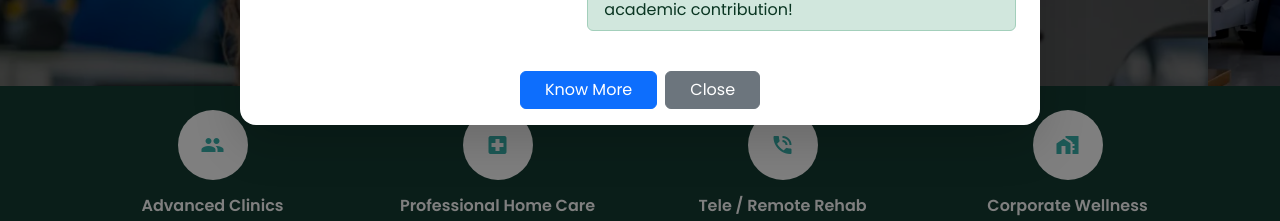
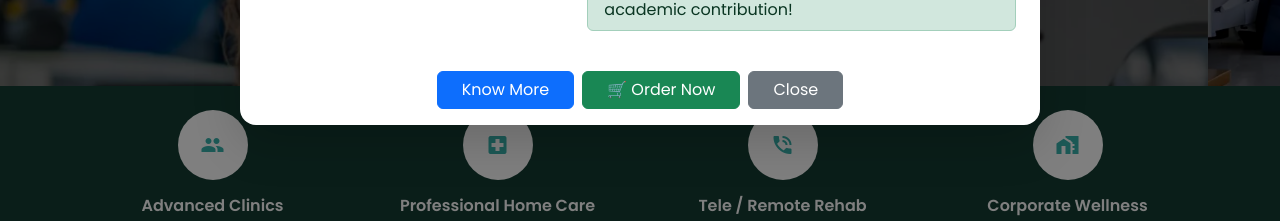
Before and after one commit to Alokgoyal1995/mittalsphysiofit, a plain HTML site: page index.html in a window 1280 px wide. Shown: the part 519-740 px from the top of the page. Drawn offline with nearby package versions, Linux system fonts and the light colour scheme.

Commit message:
flipkart link

```diff
--- a/index.html
+++ b/index.html
@@ -1814,6 +1814,10 @@
                             contribution toward enhancing medical education and inspiring learners in anatomy and
                             histology.
                         </div>
+                        <a href="https://www.flipkart.com/product/p/itme?pid=9789349437531&lid=LSTBOK9789349437531U9YLEF&_refId=&_appId=WA&_refId=&_appId=CL" target="_blank"
+                            class="btn btn-success px-4">
+                            🛒 Order Now
+                        </a>
                     </div>
                 </div>
             </div>
@@ -2042,6 +2046,11 @@
 
                 <div class="modal-footer justify-content-center">
                     <button type="button" id="knowMoreBtn" class="btn btn-primary px-4">Know More</button>
+                    <!-- ✅ New Order Button -->
+                    <a href="https://www.flipkart.com/product/p/itme?pid=9789349437531&lid=LSTBOK9789349437531U9YLEF&_refId=&_appId=WA&_refId=&_appId=CL" target="_blank"
+                        class="btn btn-success px-4">
+                        🛒 Order Now
+                    </a>
                     <button type="button" class="btn btn-secondary px-4" data-bs-dismiss="modal">Close</button>
                 </div>
 
```
